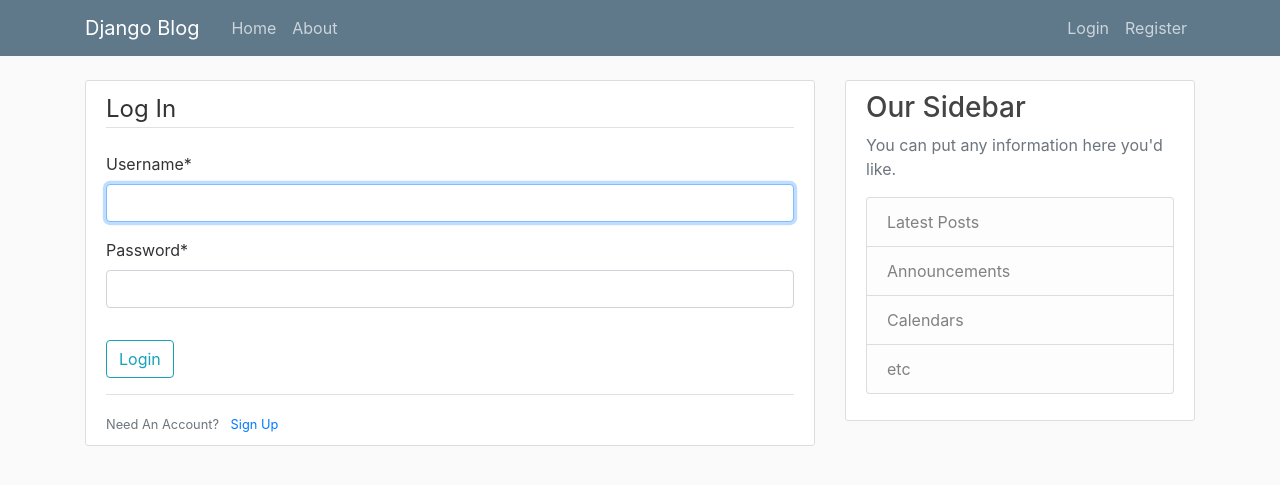
After one commit to atthana/Django-CorySchafer, a Django app: page /login/ in a window 1280 px wide. The commit adds this page. Shown: the top 485 px of the page. Run offline with Django 3.2, Linux system fonts and the light colour scheme; some libraries are stand-ins or nearby versions.

Commit message:
Ep7-Done, login and logout are working well.

```diff
--- a/blog/templates/blog/base.html
+++ b/blog/templates/blog/base.html
@@ -33,8 +33,14 @@
             </div>
             <!-- Navbar Right Side -->
             <div class="navbar-nav">
-              <a class="nav-item nav-link" href="#">Login</a>
-              <a class="nav-item nav-link" href="#">Register</a>
+                {% if user.is_authenticated %}
+                    <a class="nav-item nav-link" href="{% url 'profile' %}">Profile</a>
+                    <a class="nav-item nav-link" href="{% url 'logout' %}">Logout</a>
+                {% else %}
+                    <a class="nav-item nav-link" href="{% url 'login' %}">Login</a>
+                    <a class="nav-item nav-link" href="{% url 'register' %}">Register</a>
+                {% endif %}
+
             </div>
           </div>
         </div>
--- a/django_project/settings.py
+++ b/django_project/settings.py
@@ -123,3 +123,6 @@
 STATIC_URL = '/static/'
 
 CRISPY_TEMPLATE_PACK = 'bootstrap4'
+
+LOGIN_REDIRECT_URL = 'blog-home'  # เพิ่มบรรทัดนี้เพื่อให้หลังจาก Login แล้ว จะ redirect มาที่หน้า home (blog-home คือ namespace ใน url ไง)
+LOGIN_URL = 'login' # เพื่อให้เวลาใครมาใส่ /profile ต่อท้าย url มันจะ redirect มาที่หน้า login แทนนะ แต่ต้องทำงานร่วมกับ @login_required ใน view.py
--- a/django_project/urls.py
+++ b/django_project/urls.py
@@ -14,11 +14,15 @@
     2. Add a URL to urlpatterns:  path('blog/', include('blog.urls'))
 """
 from django.contrib import admin
+from django.contrib.auth import views as auth_views
 from django.urls import path, include
 from users import views as user_views
 
 urlpatterns = [
     path('admin/', admin.site.urls),
     path('register/', user_views.register, name='register'),
+    path('profile/', user_views.profile, name='profile'),
+    path('login/', auth_views.LoginView.as_view(template_name='users/login.html'), name='login'),
+    path('logout/', auth_views.LogoutView.as_view(template_name='users/logout.html'), name='logout'), # คือถ้าไม่ใส่ html มันจะเป็นหน้าของ django ไง ซึ่งมันผิดปกตินะ
     path('', include('blog.urls')),
 ]
--- /dev/null
+++ b/users/templates/users/login.html
@@ -0,0 +1,25 @@
+{% extends "blog/base.html" %}
+{% load crispy_forms_tags %}
+
+{% block content %}
+    <div class="content-section">
+
+        <form method="POST">
+            {% csrf_token %}
+            <fieldset class="form-group">
+                <legend class="border-bottom mb-4">Log In</legend>
+                {{ form|crispy }}
+            </fieldset>
+            <div class="form-group">
+                <button class="btn btn-outline-info" type="submit">Login</button>
+            </div>
+        </form>
+
+        <div class="border-top pt-3">
+            <small class="text-muted">
+                Need An Account? <a class="ml-2" href="{% url 'register' %}">Sign Up</a>
+            </small>
+        </div>
+
+    </div>
+{% endblock %}
--- /dev/null
+++ b/users/templates/users/profile.html
@@ -0,0 +1,6 @@
+{% extends "blog/base.html" %}
+{% load crispy_forms_tags %}
+
+{% block content %}
+    <h1>{{ user.username }}</h1>
+{% endblock %}
```
Also changed, not shown: users/templates/users/logout.html (added, +12 -0 lines), users/views.py (+7 -2 lines).
